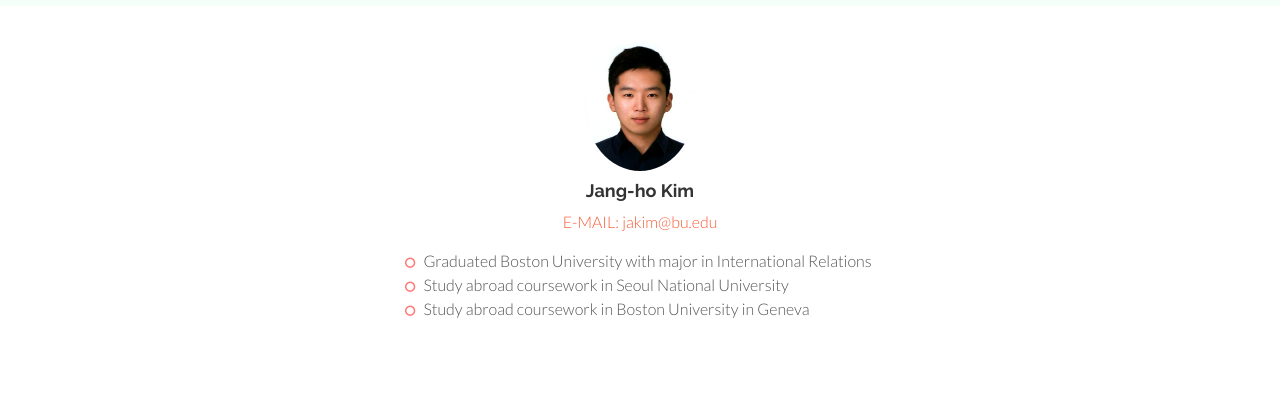
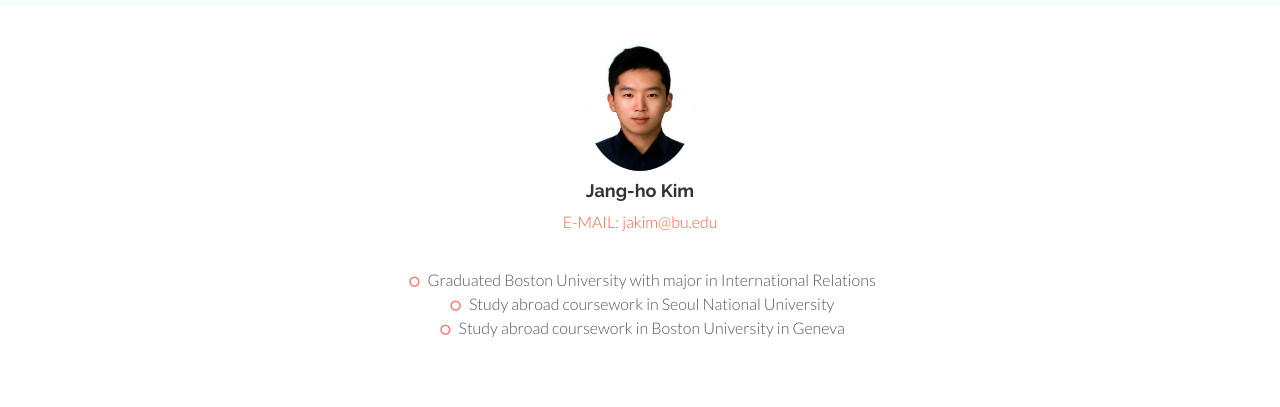
Before and after one commit to kimjangho/portfolio, a plain HTML site: page about.html in a window 1280 px wide. Shown: the part 179-586 px from the top of the page. Drawn offline with nearby package versions, Linux system fonts and the light colour scheme.

Commit message:
bootstrapping

```diff
--- a/about.html
+++ b/about.html
@@ -71,12 +71,14 @@
                 <a href="#">  E-MAIL: jakim@bu.edu</a>
 			</div>
         </div>
-
-        <div class="profileContainer desc">
-            <i class="fa fa-circle-o"></i> Graduated Boston University with major in International Relations<br/>
+        <div class="row centered desc">
+                    <i class="fa fa-circle-o"></i> Graduated Boston University with major in International Relations<br/>
                 <i class="fa fa-circle-o"></i> Study abroad coursework in Seoul National University<br/>
                 <i class="fa fa-circle-o"></i> Study abroad coursework in Boston University in Geneva<br/>
+
         </div>
+
+
 	</div><!-- container -->
 
 
```
